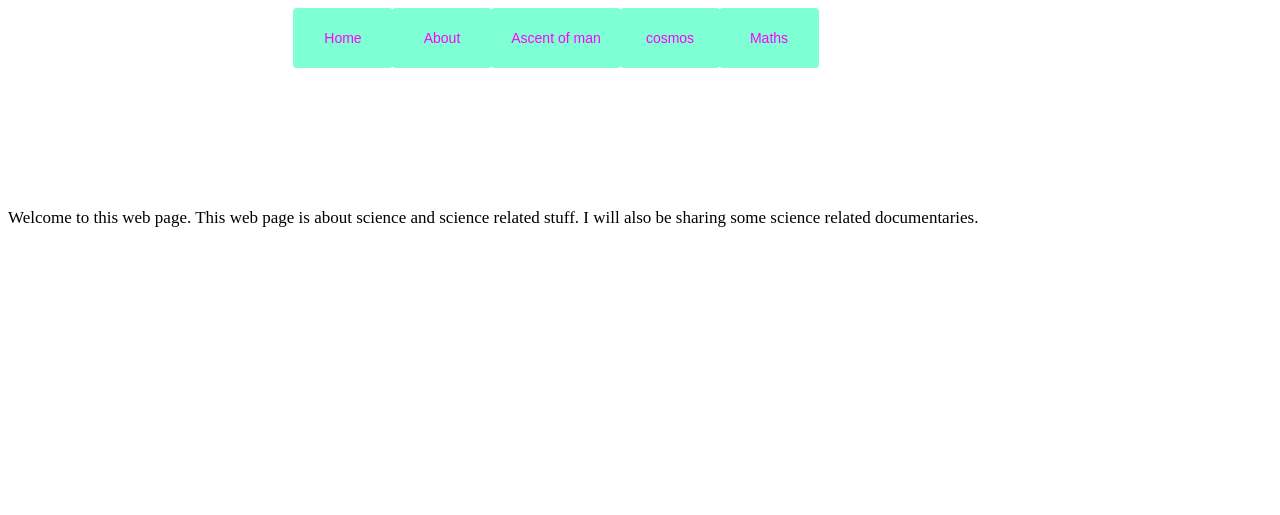
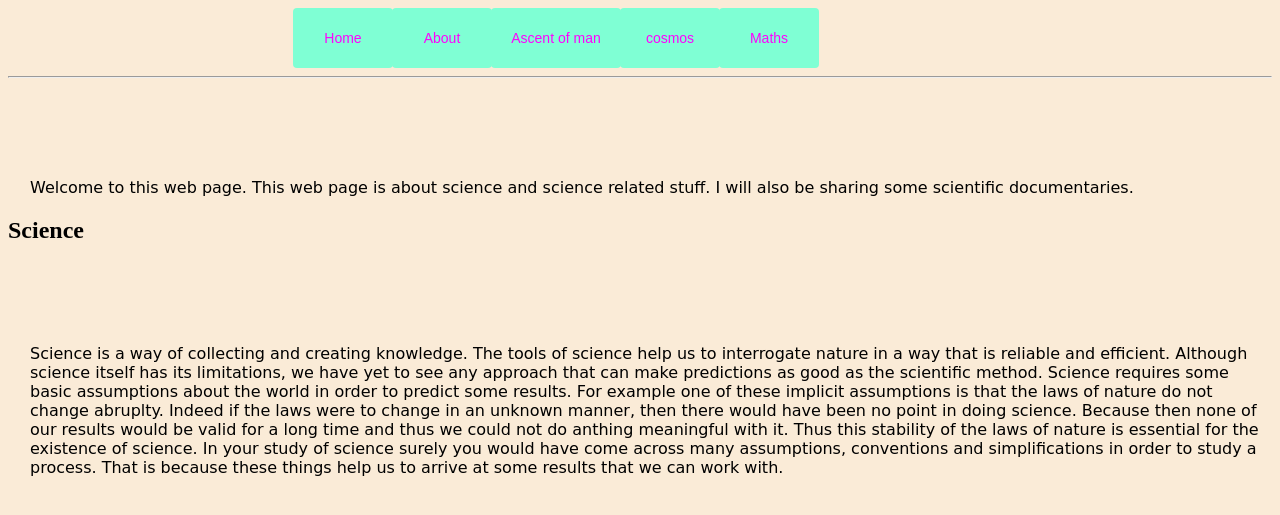
Before and after one commit to kabhay166/fun, a Flask app: page / in a window 1280 px wide. Shown: the top 515 px of the page. Run offline with Flask 2, Linux system fonts and the light colour scheme.

Commit message:
changed the content of the home page

```diff
--- a/templates/about.html
+++ b/templates/about.html
@@ -24,7 +24,7 @@
 
         }
         body {
-
+            background-color: antiquewhite;
             font-size: 20px;
         }
         </style>
--- a/templates/home.html
+++ b/templates/home.html
@@ -3,7 +3,7 @@
 
 <head>
     <title>
-        Testing navigation bar
+        Welcome
     </title>
     <style>
         nav {
@@ -26,8 +26,14 @@
 
         }
         p{
-            margin-top: 140px;
-            font-size: 17px;
+            margin-top: 100px;
+            margin-left: 22px;
+
+            font-style: normal;
+            font-family: cursive;
+        }
+        body {
+            background-color: antiquewhite;
         }
     </style>
 </head>
@@ -40,7 +46,10 @@
     <a href="cosmos.html"> <button type="button" class="navbutton">cosmos</button></a>
     <a href="math.html"> <button type="button" class="navbutton">Maths</button></a>
 </nav>
-<p>Welcome to this web page. This web page is about science and science related stuff. I will also be sharing some science related documentaries.</p>
+<hr>
+<p>Welcome to this web page. This web page is about science and science related stuff. I will also be sharing some scientific documentaries. </p>
+<h2>Science</h2>
+<p>Science is a way of collecting and creating knowledge. The tools of science help us to interrogate nature in a way that is reliable and efficient. Although science itself has its limitations, we have yet to see any approach that can make predictions as good as the scientific method. Science requires some basic assumptions about the world in order to predict some results. For example one of these implicit assumptions is that the laws of nature do not change abruplty. Indeed if the laws were to change in an unknown manner, then there would have been no point in doing science. Because then none of our results would be valid for a long time and thus we could not do anthing meaningful with it. Thus this stability of the laws of nature is essential for the existence of science. In your study of science surely you would have come across many assumptions, conventions and simplifications in order to study a process. That is because these things help us to arrive at some results that we can work with.  </p>
 </body>
 
 </html>
```
Also changed, not shown: templates/ascent-of-man.html (+12 -1 lines).
